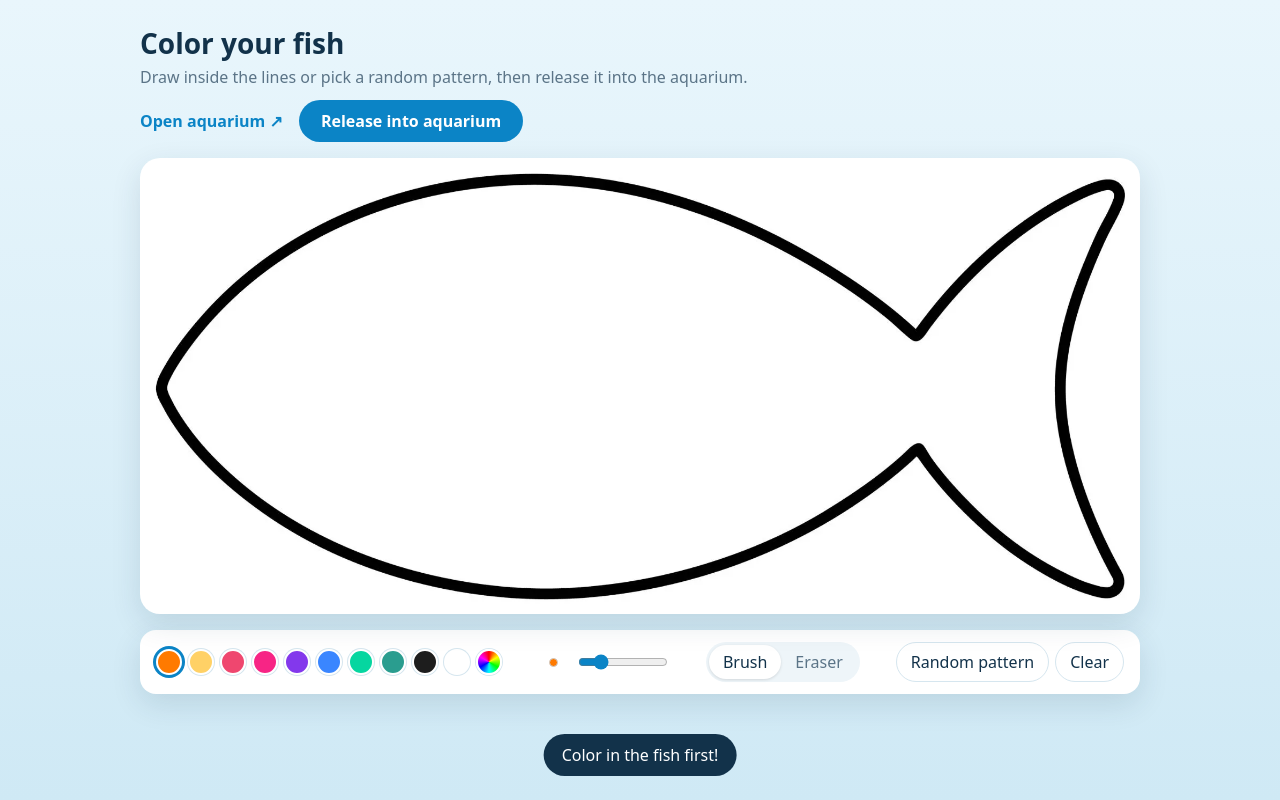
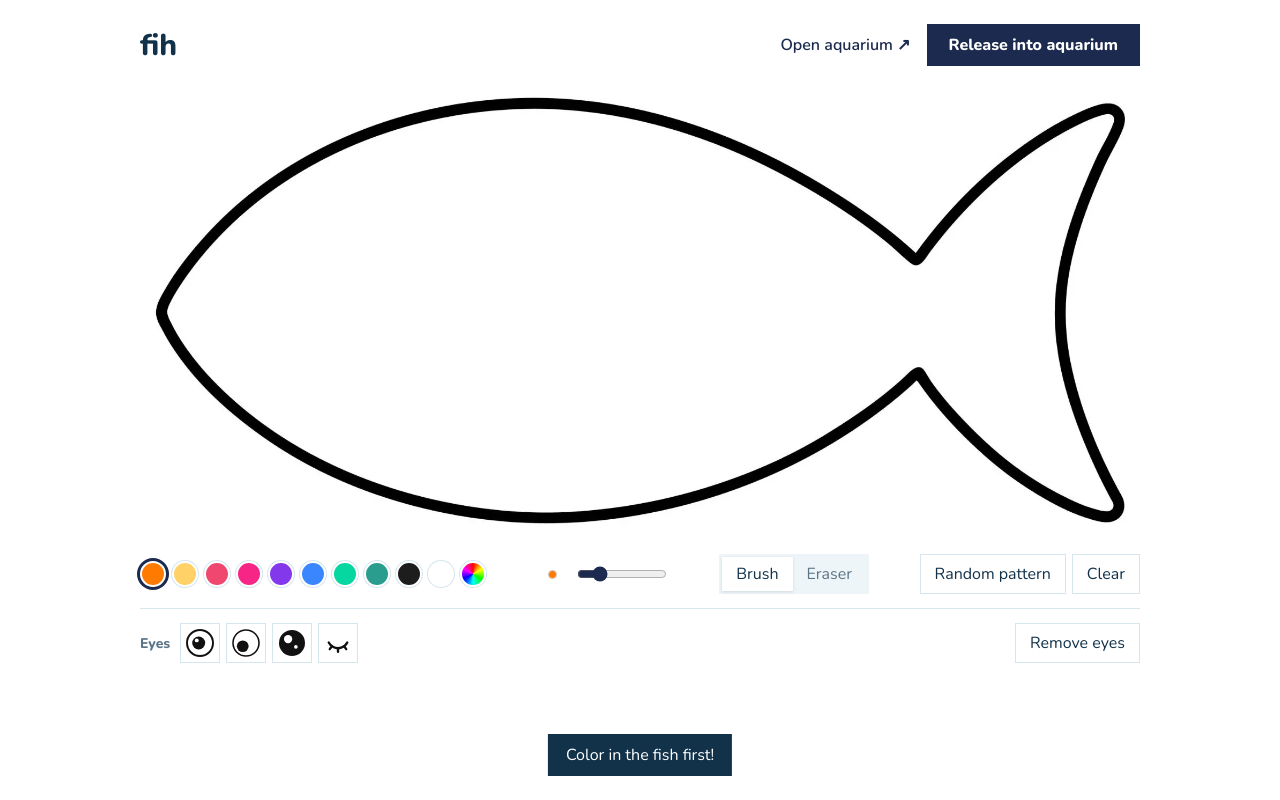
Before and after one commit to kaylenzheng02/lab-assignment-4, a website: page public/draw.html in a window 1280 px wide. Both pictures are taken after a click on the button "Release into aquarium". Drawn offline with nearby package versions, Linux system fonts and the light colour scheme; no server answers.

Commit message:
Restyle drawing page, add eyes, and add tap mark in aquarium
Drawing page:
- Add eyes: pick round, googly, cute or sleepy, then click the fish
  to place one. The size slider sets eye size. Eyes sync across boards,
  go into the aquarium with the fish, and Remove eyes clears them.
- Plain white page with no cards, Nunito font, square-cornered buttons
  and navy accents.
- Shorten the header to the title fih.

Aquarium:
- Tapping the tank shows a red anger mark (💢) that pops in and fades,
  instead of a ripple.

Server:
- Keep every drawn item in each board's history so eyes survive a
  pattern for people who join later.

```diff
--- a/public/draw.css
+++ b/public/draw.css
@@ -1,11 +1,10 @@
 :root {
   --text: #12324a;
   --muted: #5b7487;
-  --accent: #0b84c6;
-  --accent-dark: #086a9f;
+  --accent: #1b2a4e;      /* navy */
+  --accent-dark: #0f1a33;
   --border: #d6e6ef;
   --soft-bg: #eef5f9;
-  --shadow: 0 10px 30px rgba(18, 50, 74, 0.12);
   --page-width: min(1000px, 100%);
 }
 
@@ -20,9 +19,9 @@ body {
   display: flex;
   flex-direction: column;
   align-items: center;
-  font-family: system-ui, sans-serif;
+  font-family: "Nunito", sans-serif;
   color: var(--text);
-  background: linear-gradient(#e9f6fc, #cfe9f5);
+  background: white;
 }
 
 button {
@@ -44,19 +43,15 @@ header {
   display: flex;
   flex-wrap: wrap;
   justify-content: space-between;
-  align-items: flex-end;
+  align-items: center;
   gap: 12px;
   margin-bottom: 16px;
 }
 
 h1 {
   margin: 0;
-  font-size: 28px;
-}
-
-header p {
-  margin: 4px 0 0;
-  color: var(--muted);
+  font-size: 30px;
+  font-weight: 800;
 }
 
 header .group {
@@ -80,9 +75,6 @@ header .group {
   position: relative;
   width: var(--page-width);
   aspect-ratio: 1000 / 456;
-  background: white;
-  border-radius: 20px;
-  box-shadow: var(--shadow);
 }
 
 #fish canvas {
@@ -97,7 +89,8 @@ header .group {
   touch-action: none; /* stop the page scrolling while drawing on a phone */
 }
 
-#outline {
+#outline,
+#eyes {
   pointer-events: none; /* clicks pass through to the board underneath */
 }
 
@@ -107,15 +100,11 @@ header .group {
 .toolbar {
   width: var(--page-width);
   margin-top: 16px;
-  padding: 12px 16px;
   display: flex;
   flex-wrap: wrap;
   justify-content: space-between;
   align-items: center;
   gap: 14px;
-  background: white;
-  border-radius: 16px;
-  box-shadow: var(--shadow);
 }
 
 .group {
@@ -182,13 +171,13 @@ input[type="range"] {
   gap: 0;
   padding: 3px;
   background: var(--soft-bg);
-  border-radius: 999px;
+  border-radius: 0;
 }
 
 .tools button {
   padding: 6px 14px;
   border: none;
-  border-radius: 999px;
+  border-radius: 0;
   background: transparent;
   color: var(--muted);
 }
@@ -203,7 +192,7 @@ input[type="range"] {
 .soft {
   padding: 8px 14px;
   border: 1px solid var(--border);
-  border-radius: 999px;
+  border-radius: 0;
   background: white;
   color: var(--text);
 }
@@ -215,10 +204,10 @@ input[type="range"] {
 .primary {
   padding: 10px 22px;
   border: none;
-  border-radius: 999px;
+  border-radius: 0;
   background: var(--accent);
   color: white;
-  font-weight: 600;
+  font-weight: 800;
 }
 
 .primary:hover {
@@ -231,6 +220,50 @@ input[type="range"] {
 }
 
 
+/* ---------- Eye tray ---------- */
+
+.eye-tray {
+  width: var(--page-width);
+  margin-top: 14px;
+  padding-top: 14px;
+  display: flex;
+  flex-wrap: wrap;
+  align-items: center;
+  gap: 10px;
+  border-top: 1px solid var(--border);
+}
+
+.tray-label {
+  font-size: 14px;
+  font-weight: 800;
+  color: var(--muted);
+}
+
+.eye-button {
+  width: 40px;
+  height: 40px;
+  padding: 0;
+  display: grid;
+  place-items: center;
+  background: white;
+  border: 1px solid var(--border);
+  border-radius: 0;
+}
+
+.eye-button:hover {
+  background: var(--soft-bg);
+}
+
+.eye-button.selected {
+  border-color: var(--accent);
+  box-shadow: 0 0 0 2px var(--accent);
+}
+
+#remove-eyes {
+  margin-left: auto;
+}
+
+
 /* ---------- Pop-up message ---------- */
 
 #toast {
@@ -238,7 +271,7 @@ input[type="range"] {
   bottom: 24px;
   left: 50%;
   padding: 10px 18px;
-  border-radius: 999px;
+  border-radius: 0;
   background: var(--text);
   color: white;
   opacity: 0;
--- a/public/draw.html
+++ b/public/draw.html
@@ -4,24 +4,23 @@
   <meta charset="UTF-8" />
   <meta name="viewport" content="width=device-width, initial-scale=1" />
   <title>Fish Drawing Board</title>
+  <link rel="stylesheet" href="https://fonts.googleapis.com/css2?family=Nunito:wght@400;600;800&display=swap" />
   <link rel="stylesheet" href="/draw.css" />
 </head>
 <body>
   <header>
-    <div>
-      <h1>Color your fish</h1>
-      <p>Draw inside the lines or pick a random pattern, then release it into the aquarium.</p>
-    </div>
+    <h1>fih</h1>
     <div class="group">
       <a class="aquarium-link" href="http://localhost:3001" target="_blank">Open aquarium ↗</a>
       <button id="release" class="primary">Release into aquarium</button>
     </div>
   </header>
 
-  <!-- Two canvases stacked: the coloring underneath, the outline on top -->
+  <!-- Three canvases stacked: coloring at the bottom, then the outline, then eyes on top -->
   <div id="fish">
     <canvas id="board" width="1000" height="456"></canvas>
     <canvas id="outline" width="1000" height="456"></canvas>
+    <canvas id="eyes" width="1000" height="456"></canvas>
   </div>
 
   <div class="toolbar">
@@ -34,7 +33,7 @@
 
     <div class="group">
       <span class="size-preview"><span id="size-dot"></span></span>
-      <input type="range" id="size" min="2" max="60" value="14" title="Brush size" />
+      <input type="range" id="size" min="2" max="60" value="14" title="Brush and eye size" />
     </div>
 
     <div class="group tools">
@@ -48,10 +47,18 @@
     </div>
   </div>
 
+  <div class="eye-tray">
+    <span class="tray-label">Eyes</span>
+    <div class="group" id="eye-buttons"></div>
+
+    <button id="remove-eyes" class="soft">Remove eyes</button>
+  </div>
+
   <div id="toast"></div>
 
   <script src="/socket.io/socket.io.js"></script>
   <script src="/patterns.js"></script>
+  <script src="/eyes.js"></script>
   <script src="/draw.js"></script>
 </body>
 </html>
--- a/public/draw.js
+++ b/public/draw.js
@@ -1,7 +1,8 @@
 // Drawing board
-// Color inside the fish outline, or fill it with a random pattern.
+// Color inside the fish outline (or fill it with a random pattern), then add eyes.
 // Every open board shows the same fish, and "Release" sends it to the aquarium.
 // PATTERNS, PALETTES, makeRandom and pickRandom come from patterns.js.
+// EYES comes from eyes.js.
 
 const socket = io();
 const ROOM = "board1";
@@ -12,8 +13,9 @@ const COLORS = [
 ];
 
 // ---- Page elements ----
-const board = document.getElementById("board");     // the coloring
-const outline = document.getElementById("outline"); // the black fish outline, on top
+const board = document.getElementById("board");          // the coloring
+const outline = document.getElementById("outline");      // the black fish outline
+const eyeLayer = document.getElementById("eyes");        // the eyes, on top
 const swatches = document.getElementById("swatches");
 const customColor = document.getElementById("custom-color");
 const sizeSlider = document.getElementById("size");
@@ -23,9 +25,12 @@ const eraserButton = document.getElementById("eraser");
 const randomButton = document.getElementById("randomize");
 const clearButton = document.getElementById("clear");
 const releaseButton = document.getElementById("release");
+const eyeButtons = document.getElementById("eye-buttons");
+const removeEyesButton = document.getElementById("remove-eyes");
 const toast = document.getElementById("toast");
 
 const pen = board.getContext("2d");
+const eyePen = eyeLayer.getContext("2d");
 const WIDTH = board.width;
 const HEIGHT = board.height;
 
@@ -33,9 +38,11 @@ const HEIGHT = board.height;
 const fishShape = document.createElement("canvas");
 fishShape.width = WIDTH;
 fishShape.height = HEIGHT;
+let outsideFish = null; // for each pixel: 1 if it's outside the fish
 
 let currentColor = COLORS[0];
-let isErasing = false;
+let currentTool = "brush"; // "brush", "eraser" or "eye"
+let currentEye = null;     // which eye to place, when the tool is "eye"
 let isDrawing = false;
 let lastPoint = null;
 
@@ -46,14 +53,14 @@ let lastPoint = null;
 async function setUpFish() {
   const picture = await loadImage("/fish-outline.png");
   const pixels = getPixels(picture);
-  const outside = findOutside(pixels);
+  outsideFish = findOutside(pixels);
 
   const shape = new ImageData(WIDTH, HEIGHT);
   const lines = new ImageData(WIDTH, HEIGHT);
 
   for (let i = 0; i < WIDTH * HEIGHT; i++) {
     // Inside the fish: white
-    if (!outside[i]) {
+    if (!outsideFish[i]) {
       shape.data.set([255, 255, 255, 255], i * 4);
     }
     // The outline: black, more see-through where the picture is lighter
@@ -118,18 +125,29 @@ function findOutside(pixels) {
   return outside;
 }
 
+function isInsideFish(point) {
+  const x = Math.floor(point.x * WIDTH);
+  const y = Math.floor(point.y * HEIGHT);
+  return !outsideFish[y * WIDTH + x];
+}
+
 
 // ---------- Painting the board ----------
 
-// Everything drawn is an "item": either a line or a whole-fish pattern.
+// Everything drawn is an "item": a line, a pattern, an eye, or "clear the eyes".
 // The same items are sent to the other boards, so they all match.
 function drawItem(item) {
-  if (item.type === "pattern") {
+  if (item.type === "line") {
+    drawLine(item);
+    keepInsideFish();
+  } else if (item.type === "pattern") {
     drawPattern(item);
-  } else {
-    drawLine(item);
+    keepInsideFish();
+  } else if (item.type === "eye") {
+    drawEye(item);
+  } else if (item.type === "clear-eyes") {
+    clearEyes();
   }
-  keepInsideFish();
 }
 
 // Points are stored as fractions (0 to 1) of the board,
@@ -147,21 +165,37 @@ function drawLine(line) {
 }
 
 function drawPattern(pattern) {
-  clearBoard();
+  clearColoring();
   pen.globalCompositeOperation = "source-over";
   const paint = PATTERNS[pattern.name];
   paint(pen, WIDTH, HEIGHT, pattern.colors, makeRandom(pattern.seed));
 }
 
-// Cut away anything that went outside the fish
+function drawEye(eye) {
+  eyePen.save();
+  eyePen.translate(eye.x * WIDTH, eye.y * HEIGHT);
+  EYES[eye.style](eyePen, eye.size);
+  eyePen.restore();
+}
+
+// Cut away any coloring that went outside the fish
 function keepInsideFish() {
   pen.globalCompositeOperation = "destination-in";
   pen.drawImage(fishShape, 0, 0);
   pen.globalCompositeOperation = "source-over";
 }
 
-function clearBoard() {
+function clearColoring() {
   pen.clearRect(0, 0, WIDTH, HEIGHT);
+}
+
+function clearEyes() {
+  eyePen.clearRect(0, 0, WIDTH, HEIGHT);
+}
+
+function clearEverything() {
+  clearColoring();
+  clearEyes();
 }
 
 // Draw it here, then send it to everyone else on this board
@@ -171,7 +205,7 @@ function addItem(item) {
 }
 
 
-// ---------- Drawing with the mouse or a finger ----------
+// ---------- Using the mouse or a finger on the fish ----------
 
 // Mouse/finger position as fractions (0 to 1) of the board
 function getPoint(event) {
@@ -183,8 +217,15 @@ function getPoint(event) {
 }
 
 board.addEventListener("pointerdown", (event) => {
+  const point = getPoint(event);
+
+  if (currentTool === "eye") {
+    placeEye(point);
+    return;
+  }
+
   isDrawing = true;
-  lastPoint = getPoint(event);
+  lastPoint = point;
   board.setPointerCapture(event.pointerId);
 });
 
@@ -198,13 +239,28 @@ board.addEventListener("pointermove", (event) => {
     to: point,
     color: currentColor,
     size: Number(sizeSlider.value),
-    erase: isErasing,
+    erase: currentTool === "eraser",
   });
   lastPoint = point;
 });
 
 board.addEventListener("pointerup", () => (isDrawing = false));
 board.addEventListener("pointercancel", () => (isDrawing = false));
+
+function placeEye(point) {
+  if (!isInsideFish(point)) {
+    showToast("Put the eye on the fish!");
+    return;
+  }
+
+  addItem({
+    type: "eye",
+    style: currentEye,
+    x: point.x,
+    y: point.y,
+    size: 20 + Number(sizeSlider.value) * 2, // the size slider sets eye size too
+  });
+}
 
 
 // ---------- Colors, brush size and tools ----------
@@ -230,25 +286,58 @@ function chooseColor(color, swatch) {
   chooseTool("brush"); // picking a color means you want to draw
 }
 
+// tool is "brush", "eraser" or "eye" (with the eye's style)
+function chooseTool(tool, eyeStyle = null) {
+  currentTool = tool;
+  currentEye = eyeStyle;
+
+  brushButton.classList.toggle("active", tool === "brush");
+  eraserButton.classList.toggle("active", tool === "eraser");
+  document.querySelectorAll(".eye-button").forEach((button) => {
+    button.classList.toggle("selected", button.dataset.eye === eyeStyle);
+  });
+
+  board.style.cursor = tool === "eye" ? "copy" : "crosshair";
+  updateSizeDot();
+}
+
 // Show a dot the size and color of the brush
 function updateSizeDot() {
   const size = Number(sizeSlider.value) / 2 + 2;
   sizeDot.style.width = `${size}px`;
   sizeDot.style.height = `${size}px`;
-  sizeDot.style.background = isErasing ? "white" : currentColor;
+  sizeDot.style.background = currentTool === "eraser" ? "white" : currentColor;
 }
 
 sizeSlider.addEventListener("input", updateSizeDot);
+brushButton.addEventListener("click", () => chooseTool("brush"));
+eraserButton.addEventListener("click", () => chooseTool("eraser"));
 
-function chooseTool(tool) {
-  isErasing = tool === "eraser";
-  brushButton.classList.toggle("active", !isErasing);
-  eraserButton.classList.toggle("active", isErasing);
-  updateSizeDot();
+
+// ---------- Eye tray ----------
+
+// One button per eye style, showing a small preview of it
+for (const style of Object.keys(EYES)) {
+  const button = document.createElement("button");
+  button.className = "eye-button";
+  button.dataset.eye = style;
+  button.title = style;
+
+  const preview = document.createElement("canvas");
+  preview.width = 32;
+  preview.height = 32;
+  const previewPen = preview.getContext("2d");
+  previewPen.translate(16, 16);
+  EYES[style](previewPen, 26);
+
+  button.append(preview);
+  button.addEventListener("click", () => chooseTool("eye", style));
+  eyeButtons.append(button);
 }
 
-brushButton.addEventListener("click", () => chooseTool("brush"));
-eraserButton.addEventListener("click", () => chooseTool("eraser"));
+removeEyesButton.addEventListener("click", () => {
+  addItem({ type: "clear-eyes" });
+});
 
 
 // ---------- Buttons ----------
@@ -267,7 +356,7 @@ clearButton.addEventListener("click", () => {
 });
 
 releaseButton.addEventListener("click", () => {
-  if (!hasColor()) {
+  if (!hasPixels(board) && !hasPixels(eyeLayer)) {
     showToast("Color in the fish first!");
     return;
   }
@@ -292,16 +381,16 @@ function showToast(message) {
   toastTimer = setTimeout(() => toast.classList.remove("show"), 3000);
 }
 
-// True if any pixel on the board has been colored
-function hasColor() {
-  const pixels = pen.getImageData(0, 0, WIDTH, HEIGHT).data;
+// True if anything has been drawn on this canvas
+function hasPixels(canvas) {
+  const pixels = canvas.getContext("2d").getImageData(0, 0, WIDTH, HEIGHT).data;
   for (let i = 3; i < pixels.length; i += 4) {
     if (pixels[i] > 0) return true;
   }
   return false;
 }
 
-// The finished fish: a white body with the coloring on top (no black outline)
+// The finished fish: a white body, the coloring, then the eyes (no black outline)
 function makeFishImage() {
   const fish = document.createElement("canvas");
   fish.width = 300;
@@ -310,6 +399,7 @@ function makeFishImage() {
   const fishPen = fish.getContext("2d");
   fishPen.drawImage(fishShape, 0, 0, fish.width, fish.height);
   fishPen.drawImage(board, 0, 0, fish.width, fish.height);
+  fishPen.drawImage(eyeLayer, 0, 0, fish.width, fish.height);
 
   return fish.toDataURL("image/png");
 }
@@ -318,9 +408,9 @@ function makeFishImage() {
 // ---------- Server messages ----------
 
 socket.on("draw", drawItem);
-socket.on("clear", clearBoard);
+socket.on("clear", clearEverything);
 socket.on("history", (items) => {
-  clearBoard();
+  clearEverything();
   items.forEach(drawItem);
 });
 
--- /dev/null
+++ b/public/eyes.js
@@ -0,0 +1,54 @@
+// Eyes for the fish, drawn with simple shapes.
+// Each eye draws itself centered on (0, 0), about `size` pixels across.
+// Uses the circle() helper from patterns.js.
+
+const EYES = {
+  "round eye"(pen, size) {
+    const r = size / 2;
+    circle(pen, 0, 0, r, "white");
+    pen.lineWidth = r * 0.15;
+    pen.strokeStyle = "#111";
+    pen.stroke();
+    circle(pen, -r * 0.1, 0, r * 0.5, "#111");          // pupil
+    circle(pen, -r * 0.25, -r * 0.2, r * 0.15, "white"); // shine
+  },
+
+  "googly eye"(pen, size) {
+    const r = size / 2;
+    circle(pen, 0, 0, r, "white");
+    pen.lineWidth = r * 0.12;
+    pen.strokeStyle = "#111";
+    pen.stroke();
+    circle(pen, -r * 0.25, r * 0.25, r * 0.45, "#111"); // pupil looking down and forward
+  },
+
+  "cute eye"(pen, size) {
+    const r = size / 2;
+    circle(pen, 0, 0, r, "#111");
+    circle(pen, -r * 0.3, -r * 0.3, r * 0.32, "white"); // big shine
+    circle(pen, r * 0.3, r * 0.3, r * 0.14, "white");   // small shine
+  },
+
+  "sleepy eye"(pen, size) {
+    const r = size / 2;
+    pen.strokeStyle = "#111";
+    pen.lineWidth = r * 0.18;
+    pen.lineCap = "round";
+
+    // A closed eye: the bottom part of a circle, like ‿
+    const centerY = -r * 0.4;
+    const radius = r * 0.8;
+    pen.beginPath();
+    pen.arc(0, centerY, radius, Math.PI * 0.15, Math.PI * 0.85);
+    pen.stroke();
+
+    // Three eyelashes pointing down from the lid
+    for (const angle of [0.3, 0.5, 0.7]) {
+      const a = Math.PI * angle;
+      pen.beginPath();
+      pen.moveTo(Math.cos(a) * radius, centerY + Math.sin(a) * radius);
+      pen.lineTo(Math.cos(a) * radius * 1.35, centerY + Math.sin(a) * radius * 1.35);
+      pen.stroke();
+    }
+  },
+};
--- a/server.js
+++ b/server.js
@@ -15,7 +15,7 @@ const io = new Server(server);
 
 app.use(express.static("public"));
 
-// Everything drawn on each board (lines and patterns),
+// Everything drawn on each board (lines, patterns and eyes),
 // so people who join later see the same picture
 const boards = {};
 
@@ -37,10 +37,6 @@ io.on("connection", (socket) => {
 
   socket.on("draw", ({ room, item }) => {
     if (!boards[room]) boards[room] = [];
-
-    // A pattern covers the whole fish, so anything drawn before it no longer matters
-    if (item.type === "pattern") boards[room] = [];
-
     boards[room].push(item);
     socket.to(room).emit("draw", item);
   });
```
Also changed, not shown: aquarium/aquarium.js (+42 -13 lines).
